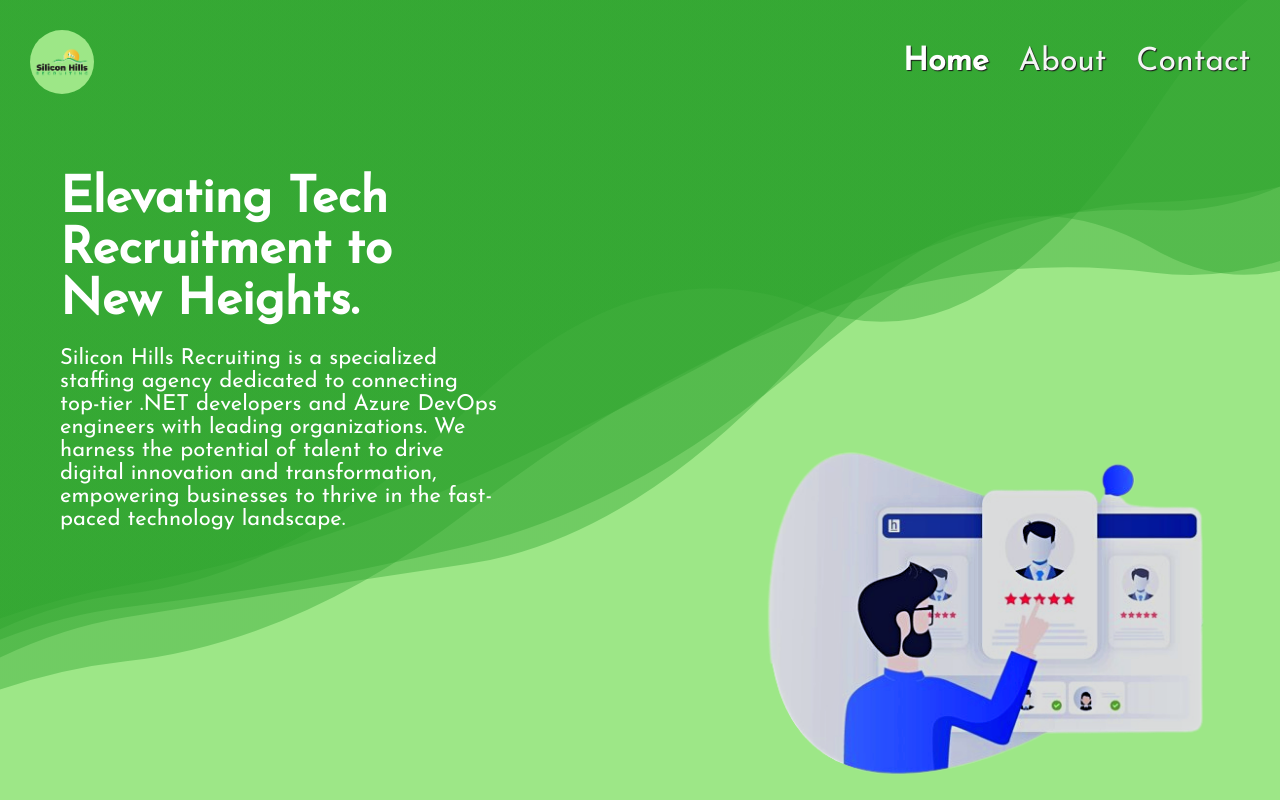
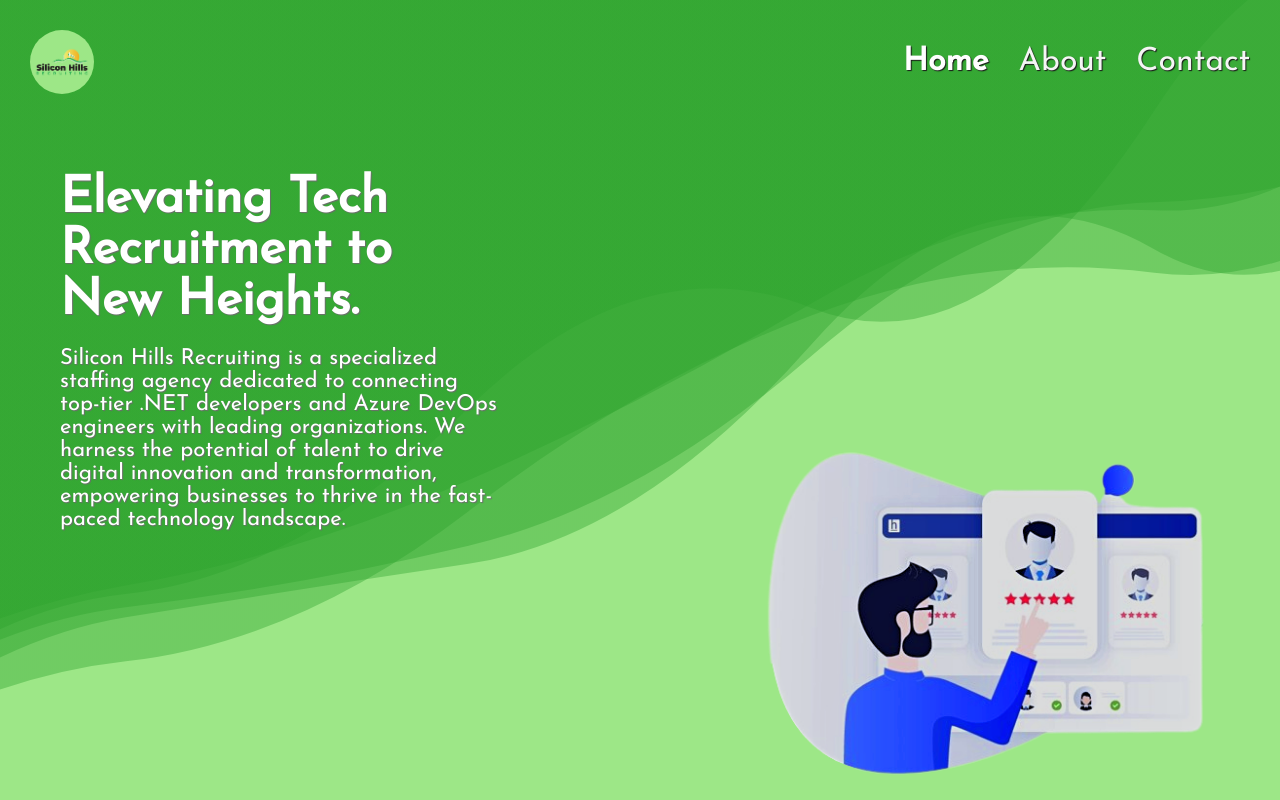
Before and after one commit to maruf-bin-salim/Loki, a plain HTML site: page index.html in a window 1280 px wide. Drawn offline with Linux system fonts and the light colour scheme.

Commit message:
text shadow to p and title

```diff
--- a/css/style.css
+++ b/css/style.css
@@ -108,6 +108,7 @@ html, body {
     gap: 20px;
     padding: 30px;
     color: white;
+    text-shadow: 1px 1px 1px #6d6d6d;
     z-index: 2;
     margin-top: 20px;
 
```
